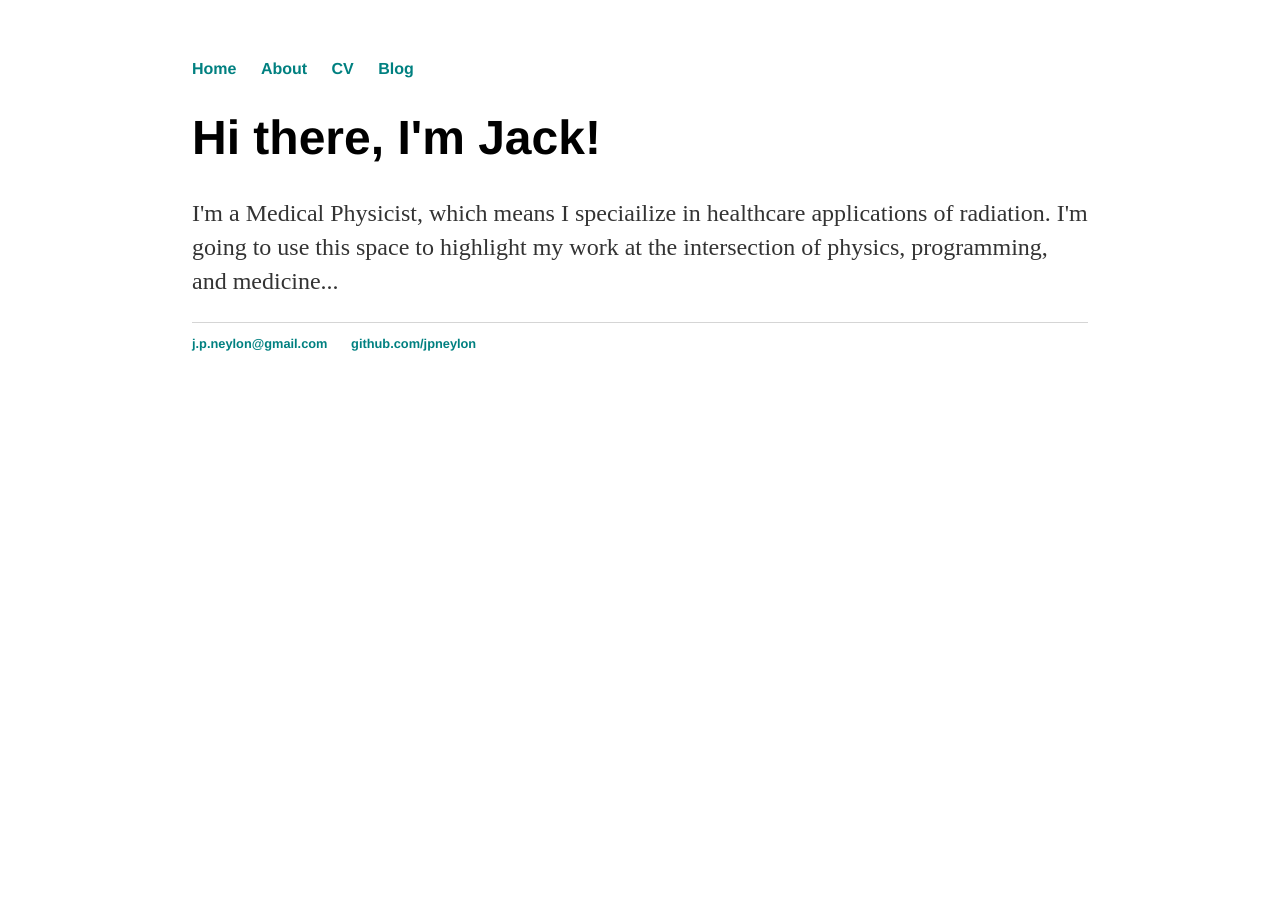
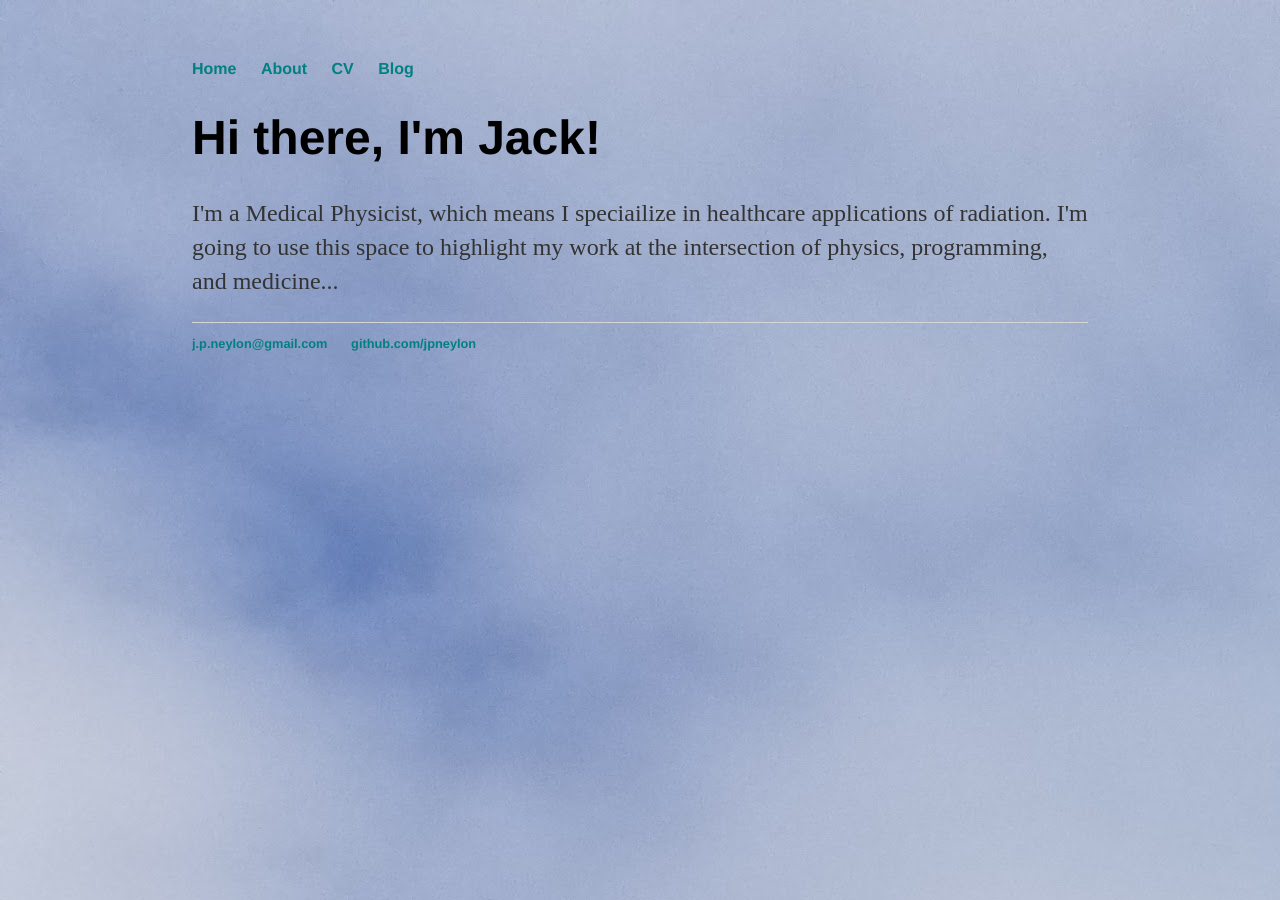
Before and after one commit to jpneylon/jpneylon.github.io, a Jekyll site: the page built from index.html, in a window 1280 px wide. Built offline with Jekyll 4.4.1, drawn with Linux system fonts in a browser that asks for light colours.

Commit message:
set background image

```diff
--- a/_layouts/default.html
+++ b/_layouts/default.html
@@ -5,7 +5,7 @@
 			<!-- link to main stylesheet -->
 			<link rel="stylesheet" type="text/css" href="/css/main.css">
 		</head>
-		<body>
+		<body background="/media/big-sur-lone-tree-coast.jpg">
 			<nav>
 	    		<ul>
 	        		<li><a href="/">Home</a></li>
```
Also changed, not shown: media/big-sur-lone-tree-coast.jpg (added).
